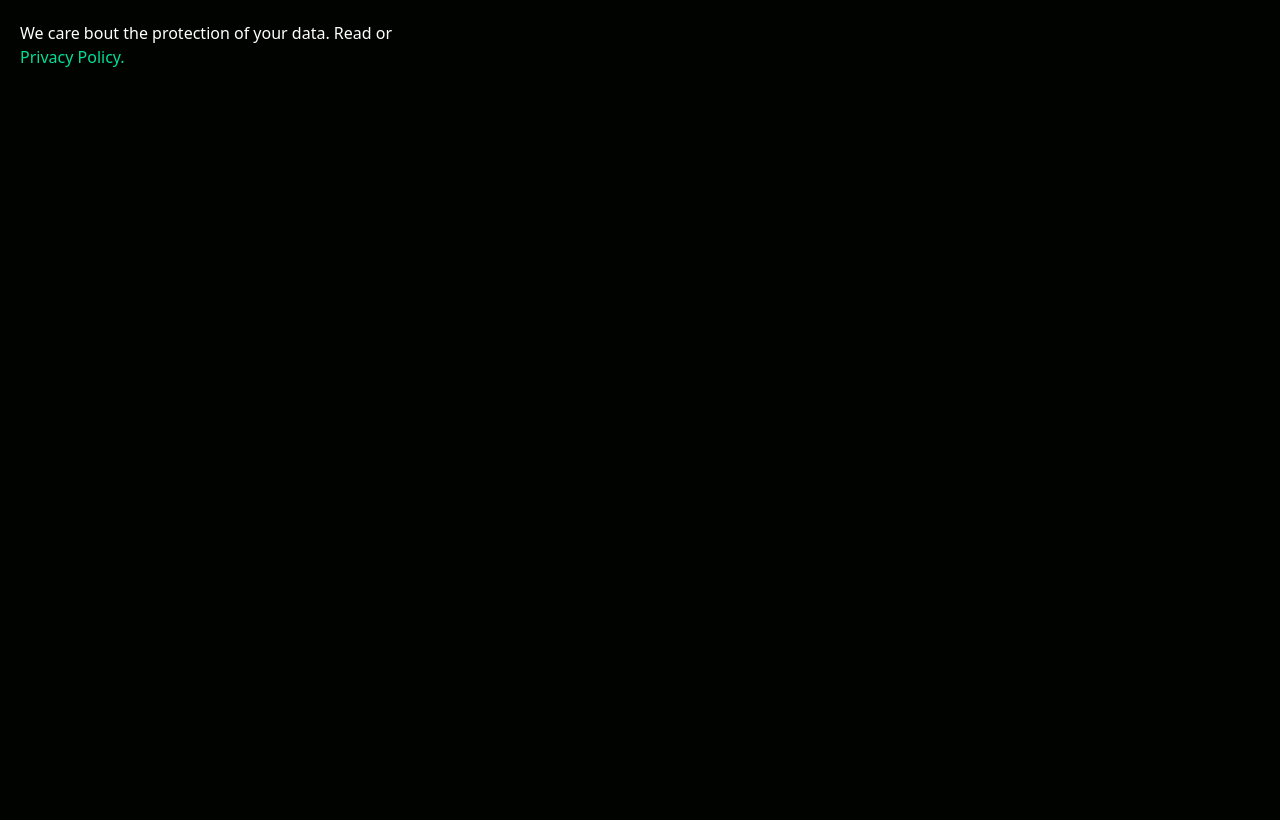
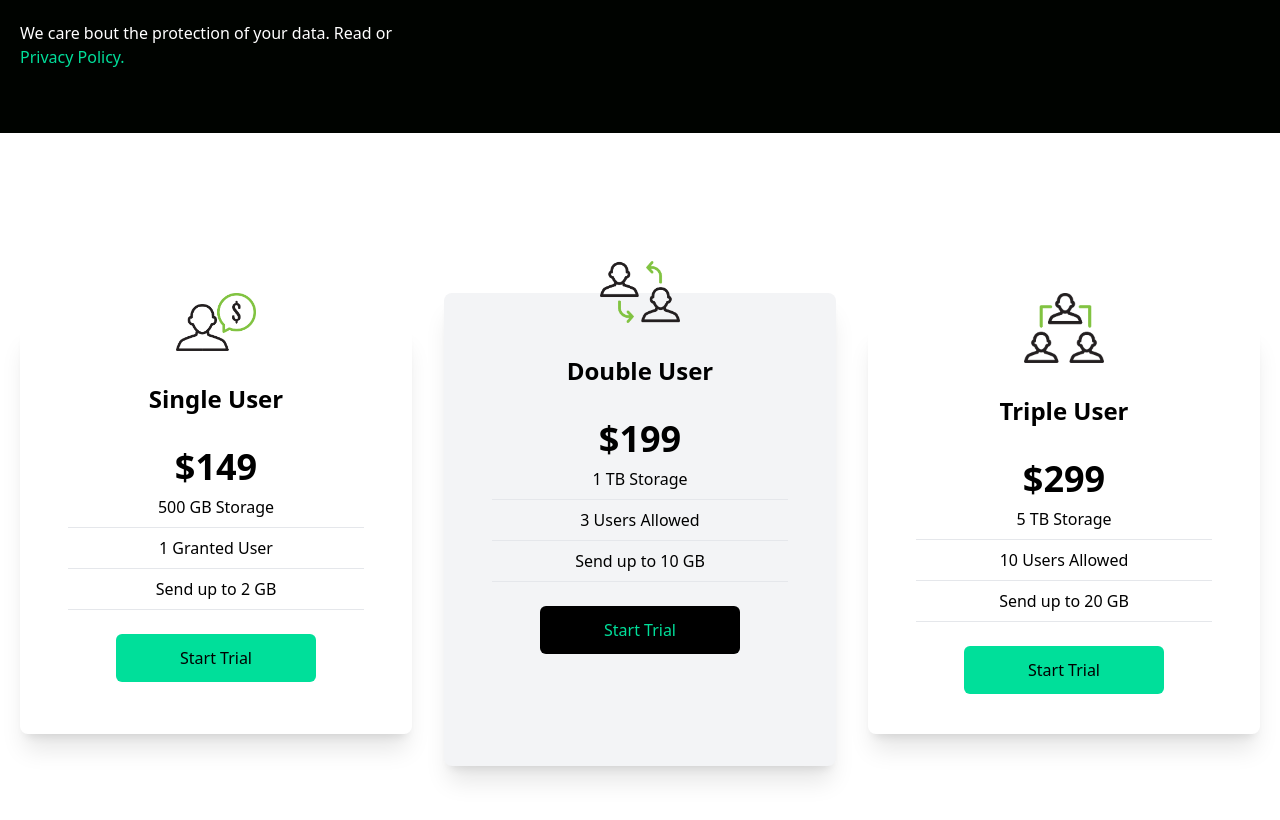
Before and after one commit to entryxbad/data-finance, a React (Create React App) app: page / in a window 1280 px wide. Shown: the part 1740-2560 px from the top of the page. Before the commit the page ends 1873 px from the top, so only its background shows below. Built offline with nearby package versions, Linux system fonts and the light colour scheme; the HTML template or start-up script is replaced by a standard one.

Commit message:
added cards section

```diff
--- a/src/App.js
+++ b/src/App.js
@@ -1,5 +1,6 @@
 import React from 'react'
 import Analytics from './components/Analytics'
+import Cards from './components/Cards'
 import Hero from './components/Hero'
 import Navbar from './components/Navbar'
 import Newsletter from './components/Newsletter'
@@ -11,6 +12,7 @@
       <Hero />
       <Analytics />
       <Newsletter />
+      <Cards />
     </>
   )
 }
--- /dev/null
+++ b/src/components/Cards.jsx
@@ -0,0 +1,53 @@
+import React from 'react'
+import Single from '../assets/images/single.png'
+import Double from '../assets/images/double.png'
+import Triple from '../assets/images/triple.png'
+
+const Cards = () => {
+    return (
+        <>
+            <div className='w-full py-[10rem] px-4 bg-white'>
+                <div className='max-w-[1240px] mx-auto grid md:grid-cols-3 gap-8'>
+                    {/* single */}
+                    <div className='w-full shadow-xl flex flex-col p-4 my-8 rounded-lg hover:scale-105 duration-300'>
+                        <img className='w-20 mx-auto mt-[-3rem] bg-white' src={Single} alt="single" />
+                        <h2 className='text-2xl font-bold text-center py-8'>Single User</h2>
+                        <p className='text-center text-4xl font-bold'>$149</p>
+                        <div className='text-center font-medium'>
+                            <p className='py-2 border-b mx-8'>500 GB Storage</p>
+                            <p className='py-2 border-b mx-8'>1 Granted User</p>
+                            <p className='py-2 border-b mx-8'>Send up to 2 GB</p>
+                        </div>
+                        <button className='bg-[#00df9a] text-black w-[200px] rounded-md font-medium my-6 mx-auto px-6 py-3'>Start Trial</button>
+                    </div>
+                    {/* double */}
+                    <div className='w-full shadow-xl bg-gray-100 flex flex-col p-4 md:my-0 my-8 rounded-lg hover:scale-105 duration-300'>
+                        <img className='w-20 mx-auto mt-[-3rem] bg-transparent' src={Double} alt="single" />
+                        <h2 className='text-2xl font-bold text-center py-8'>Double User</h2>
+                        <p className='text-center text-4xl font-bold'>$199</p>
+                        <div className='text-center font-medium'>
+                            <p className='py-2 border-b mx-8'>1 TB Storage</p>
+                            <p className='py-2 border-b mx-8'>3 Users Allowed</p>
+                            <p className='py-2 border-b mx-8'>Send up to 10 GB</p>
+                        </div>
+                        <button className='text-[#00df9a] bg-black w-[200px] rounded-md font-medium my-6 mx-auto px-6 py-3'>Start Trial</button>
+                    </div>
+                    {/* triple */}
+                    <div className='w-full shadow-xl flex flex-col p-4 my-8 rounded-lg hover:scale-105 duration-300'>
+                        <img className='w-20 mx-auto mt-[-3rem] bg-white' src={Triple} alt="single" />
+                        <h2 className='text-2xl font-bold text-center py-8'>Triple User</h2>
+                        <p className='text-center text-4xl font-bold'>$299</p>
+                        <div className='text-center font-medium'>
+                            <p className='py-2 border-b mx-8'>5 TB Storage</p>
+                            <p className='py-2 border-b mx-8'>10 Users Allowed</p>
+                            <p className='py-2 border-b mx-8'>Send up to 20 GB</p>
+                        </div>
+                        <button className='bg-[#00df9a] text-black w-[200px] rounded-md font-medium my-6 mx-auto px-6 py-3'>Start Trial</button>
+                    </div>
+                </div>
+            </div>
+        </>
+    )
+}
+
+export default Cards
```
